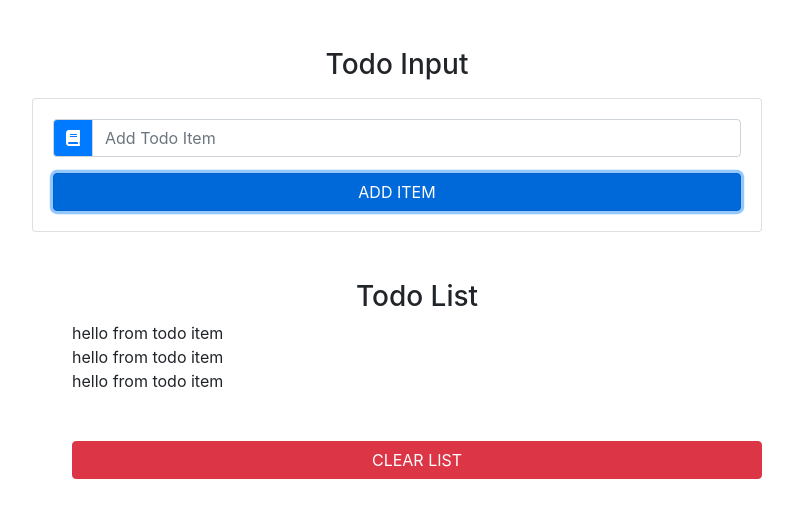
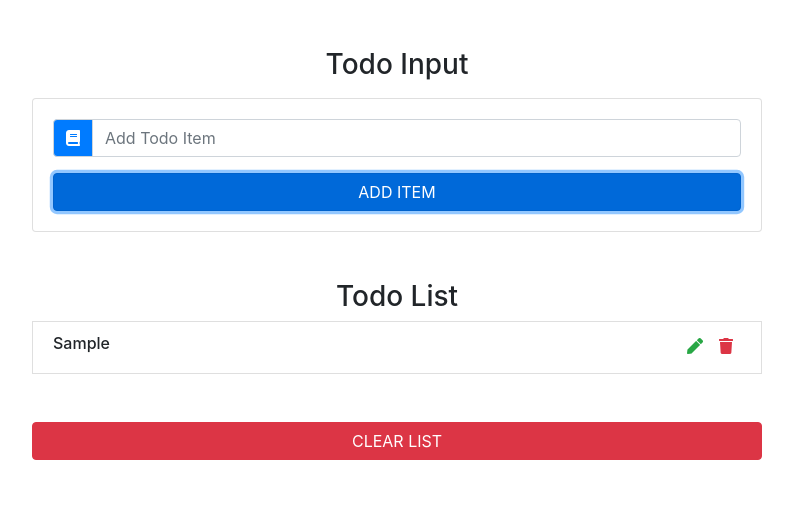
Before and after one commit to vanzinvestor/react-todo-list-project, a React (Create React App) app: page / in a window 1280 px wide. Both pictures are taken after typing "Sample" into the empty fields and a click on the button "ADD ITEM". Shown: the top 518 px of the page, without its empty margins (243-1036 px from the left). Built offline with nearby package versions, Linux system fonts and the light colour scheme.

Commit message:
Todo Item Component

```diff
--- a/src/App.js
+++ b/src/App.js
@@ -6,10 +6,7 @@
 
 class App extends Component {
   state = {
-    items: [
-      { id: 1, title: 'wake up' },
-      { id: 2, title: 'make breakfast' },
-    ],
+    items: [],
     id: uuid(),
     item: '',
     editItem: false,
@@ -27,15 +24,12 @@
     };
     const updatedItem = [...this.state.items, newItem];
 
-    this.setState(
-      {
-        items: updatedItem,
-        item: '',
-        id: uuid(),
-        editItem: false,
-      },
-      () => console.log(this.state)
-    );
+    this.setState({
+      items: updatedItem,
+      item: '',
+      id: uuid(),
+      editItem: false,
+    });
   };
 
   clearList = () => {
--- a/src/components/TodoItem.js
+++ b/src/components/TodoItem.js
@@ -2,6 +2,19 @@
 
 export default class TodoItem extends Component {
   render() {
-    return <div>hello from todo item</div>;
+    const { title, handleDelete, handleEdit } = this.props;
+    return (
+      <li className="list-group-item text-capitalize d-flex justify-content-between">
+        <h6>{title}</h6>
+        <div className="todo-icon">
+          <span className="mx-2 text-success" onClick={handleEdit}>
+            <div className="fas fa-pen"></div>
+          </span>
+          <span className="mx-2 text-danger" onClick={handleDelete}>
+            <div className="fas fa-trash"></div>
+          </span>
+        </div>
+      </li>
+    );
   }
 }
--- a/src/components/TodoList.js
+++ b/src/components/TodoList.js
@@ -5,13 +5,13 @@
   render() {
     const { items, clearList, handleDelete, handleEdit } = this.props;
     return (
-      <ul className="list-groutp my-5">
+      <ul className="list-group my-5">
         <h3 className="text-capitalize text-center">todo list</h3>
         {items.map(item => (
           <TodoItem
             key={item.id}
             title={item.title}
-            HandleDelete={() => handleDelete(item.id)}
+            handleDelete={() => handleDelete(item.id)}
             handleEdit={() => handleEdit(item.id)}
           />
         ))}
```
